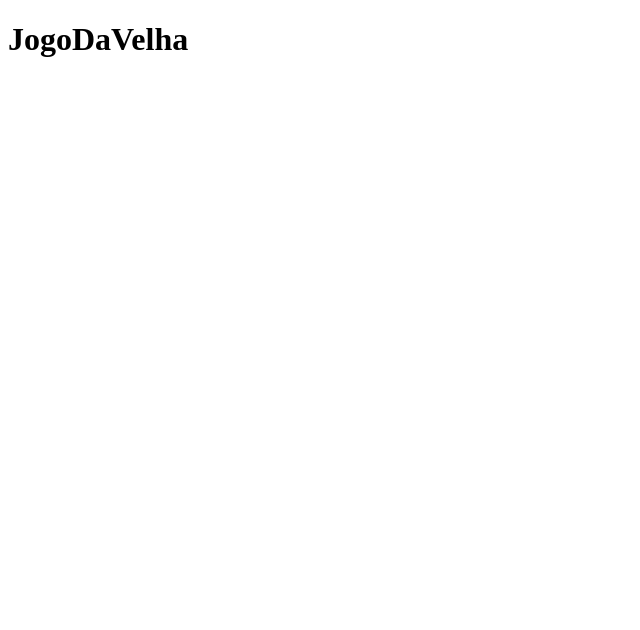
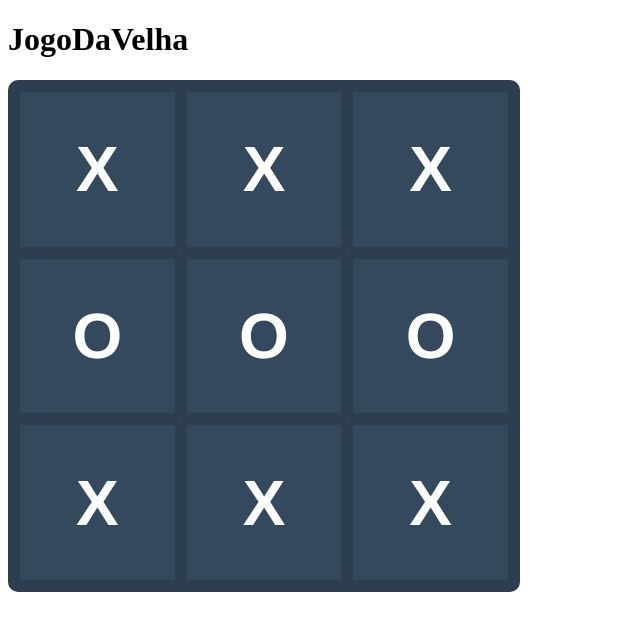
Before and after one commit to Lucky-ta/Menu-Games, a React (Vite) app: page /JogoDaVelha in a window 1280 px wide. Shown: the top 630 px of the page, without its empty margins (0-640 px from the left). Built offline with nearby package versions, Linux system fonts and the light colour scheme.

Commit message:
Get tictactoe table

```diff
--- a/src/pages/JogoDaVelha.jsx
+++ b/src/pages/JogoDaVelha.jsx
@@ -1,9 +1,18 @@
 import React from 'react';
+import '../styles/TicTacToe.css';
 
 function JogoDaVelha() {
+  const table = ['X', 'X', 'X', 'O', 'O', 'O', 'X', 'X', 'X'];
   return (
     <div>
       <h1>JogoDaVelha</h1>
+      <div className="tictactoe-table">
+        {table.map((value) => (
+          <div className='table' key={value}>
+            <span>{value}</span>
+          </div>
+        ))}
+      </div>
     </div>
   );
 }
--- /dev/null
+++ b/src/styles/TicTacToe.css
@@ -0,0 +1,25 @@
+.tictactoe-table
+{
+  width: 500px;
+  height: 500px;
+	/* margin: 0 auto; */
+  background-color: #34495e;
+  color: #fff;
+  border: 6px solid #2c3e50;
+  border-radius: 10px;
+
+  display: grid;
+  grid-template: repeat(3, 1fr) / repeat(3, 1fr);
+}
+
+.table
+{
+  border: 6px solid #2c3e50;
+  border-radius: 2px;
+  font-family: Helvetica;
+  font-weight: bold;
+  font-size: 4em;
+  display: flex;
+  justify-content: center;
+  align-items: center;
+}
```
